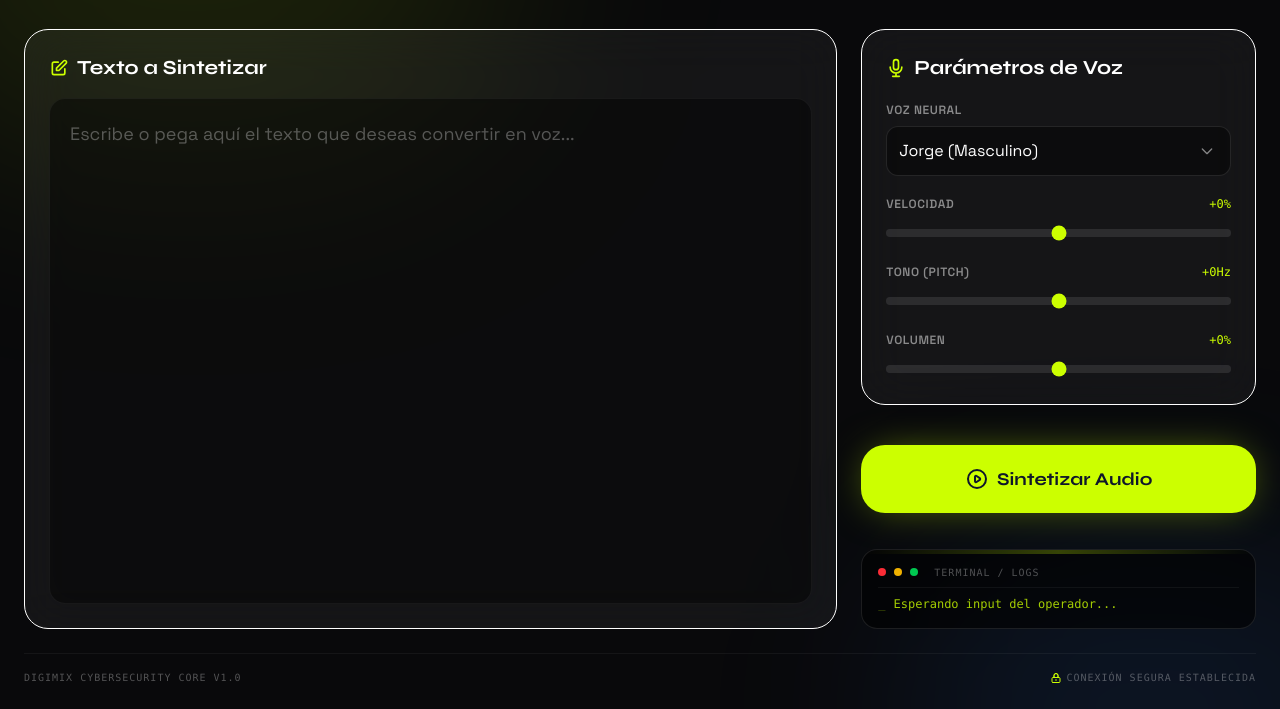
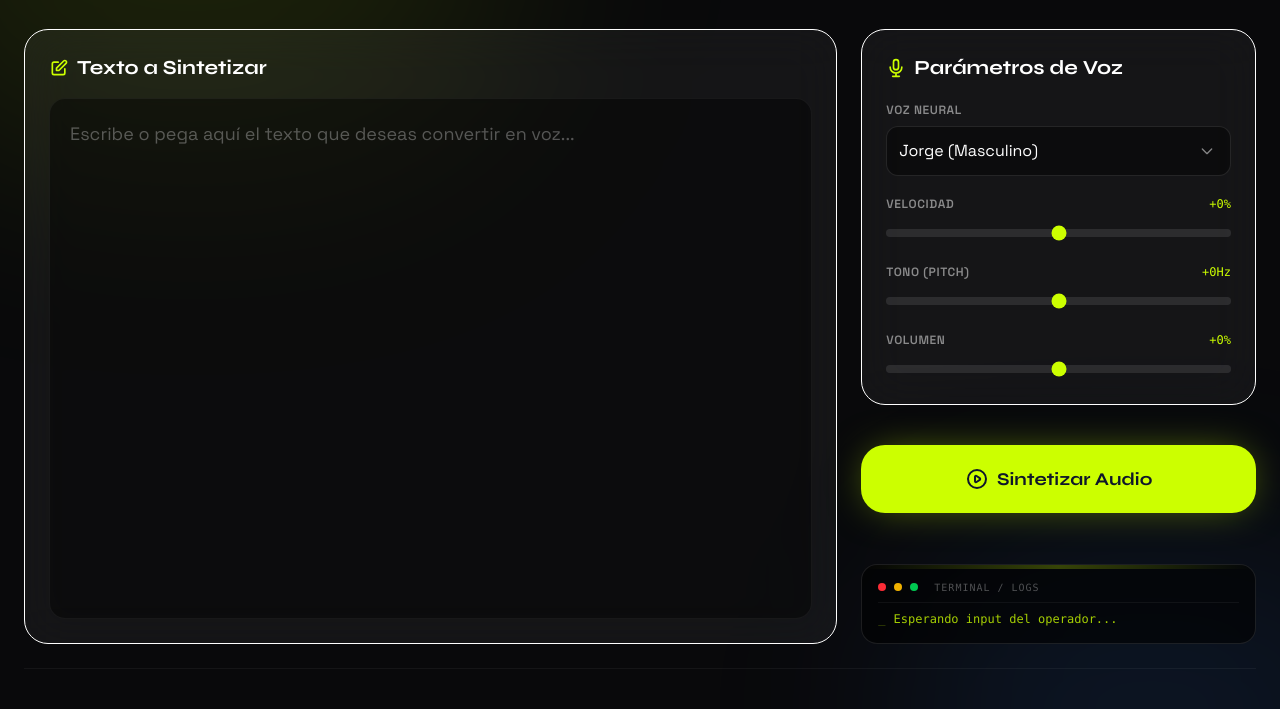
Before and after one commit to theloghox/digi_edgetts, a website built with Vite: page index.html in a window 1280 px wide. Shown: the part 91-800 px from the top of the page. Built offline with nearby package versions, Linux system fonts and the light colour scheme.

Commit message:
UI: Eliminar footer branding

```diff
--- a/index.html
+++ b/index.html
@@ -185,14 +185,6 @@
     <!-- Footer -->
     <footer
       class="relative z-10 mt-6 flex justify-between items-center text-[10px] text-white/30 uppercase tracking-widest font-mono border-t border-white/5 pt-4">
-      <span>DIGIMIX CYBERSECURITY CORE v1.0</span>
-      <span class="flex items-center gap-1">
-        <svg class="w-3 h-3 text-primary" fill="none" viewBox="0 0 24 24" stroke="currentColor">
-          <path stroke-linecap="round" stroke-linejoin="round" stroke-width="2"
-            d="M12 15v2m-6 4h12a2 2 0 002-2v-6a2 2 0 00-2-2H6a2 2 0 00-2 2v6a2 2 0 002 2zm10-10V7a4 4 0 00-8 0v4h8V7a4 4 0 00-8 0v4h8z" />
-        </svg>
-        Conexión Segura Establecida
-      </span>
     </footer>
   </div>
 </body>
```
